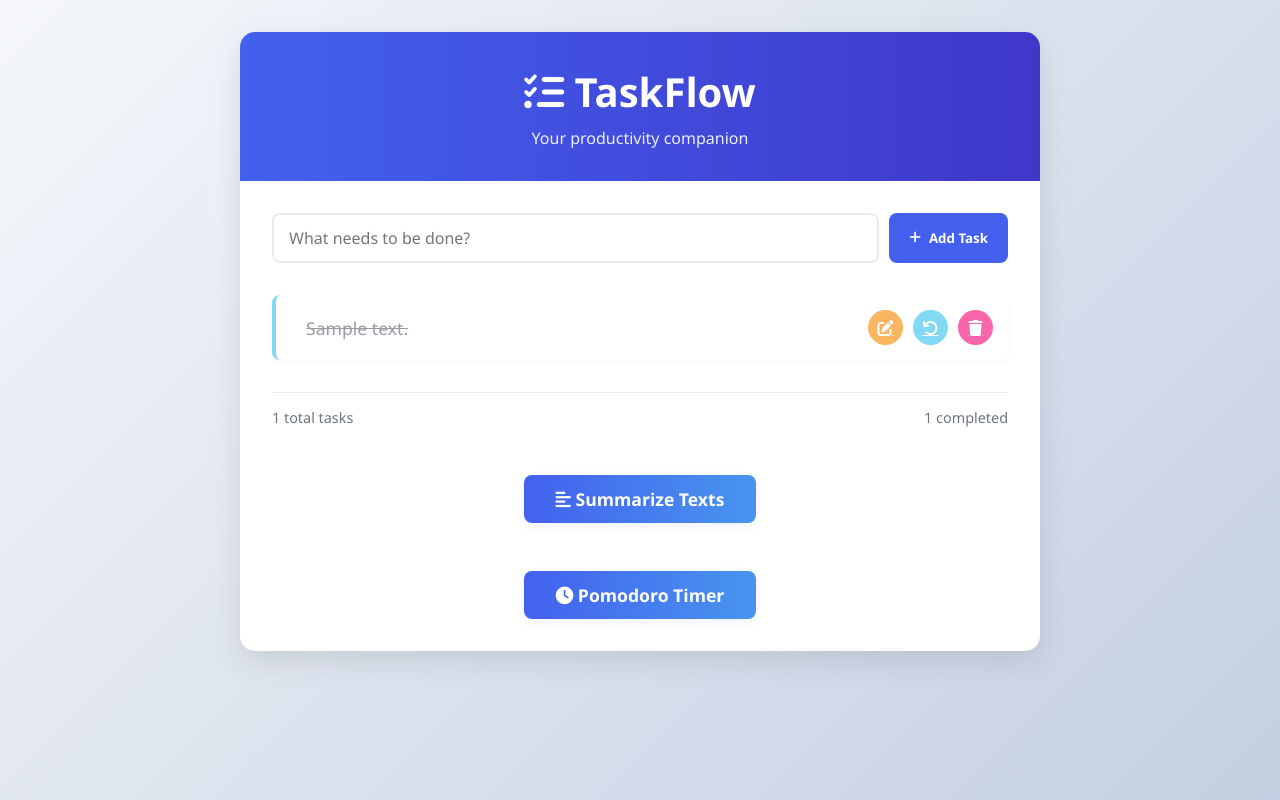
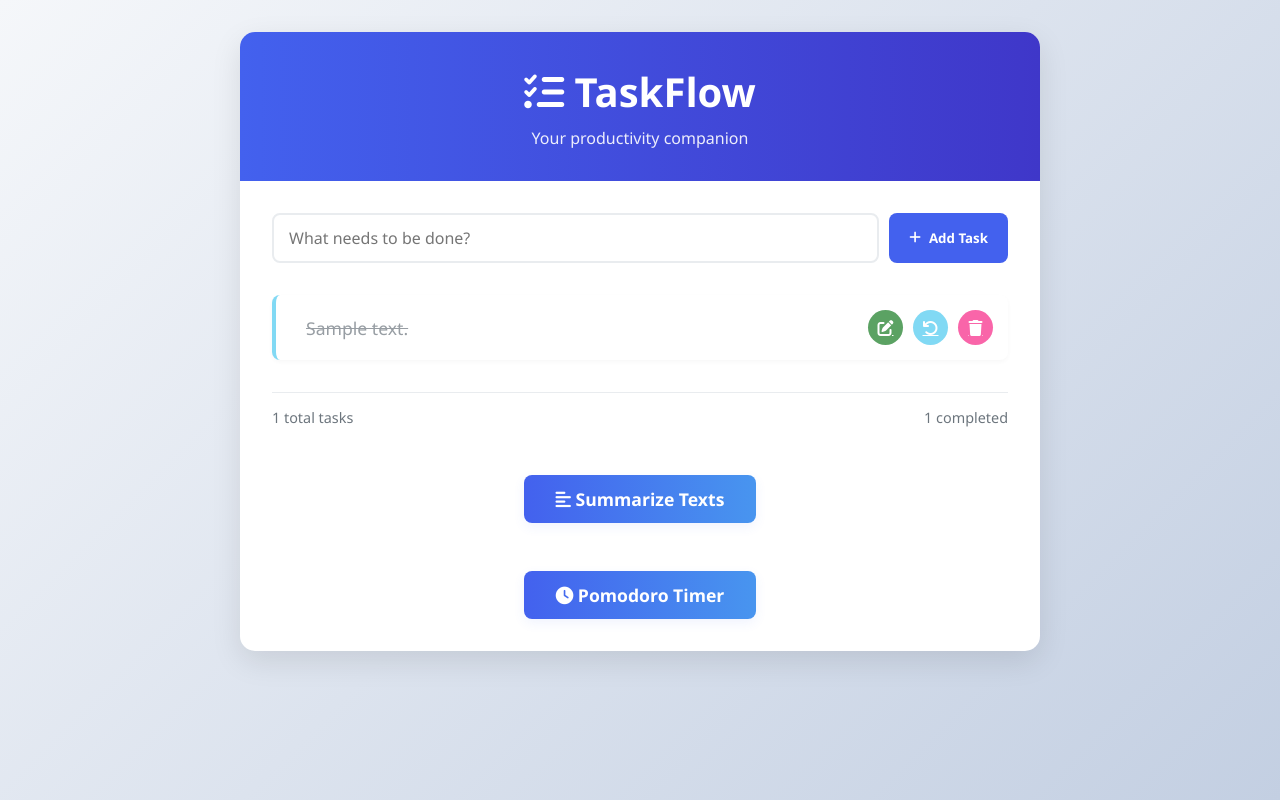
Before and after one commit to tassnimelleuch/DevOps-Internship, a Flask app: page / in a window 1280 px wide. Run offline with Flask 3, Linux system fonts and the light colour scheme; tables that the repository leaves empty hold one stand-in row (values such as "Sample post").

Commit message:
testing final dep

```diff
--- a/app/static/style.css
+++ b/app/static/style.css
@@ -6,7 +6,7 @@
     --dark: #212529;
     --success: #4cc9f0;
     --danger: #f72585;
-    --warning: #f8961e;
+    --warning: #167b22;
     --gray: #6c757d;
 }
 
```
Also changed, not shown: app/templates/index.html (line endings or trailing spaces).
